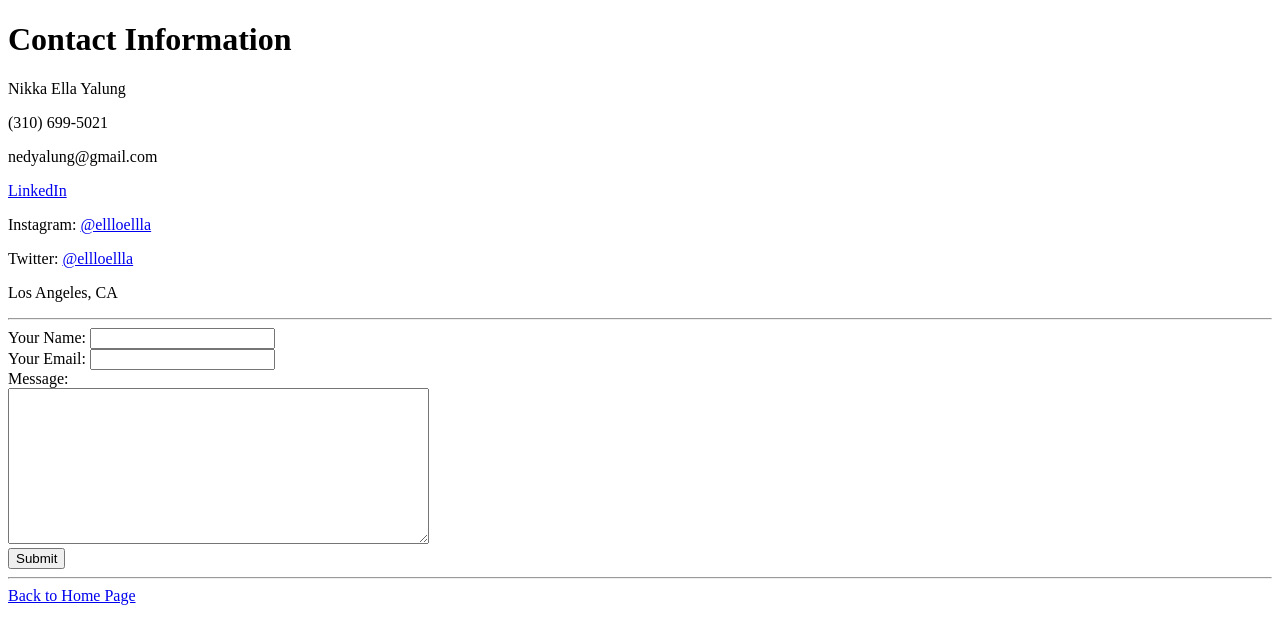
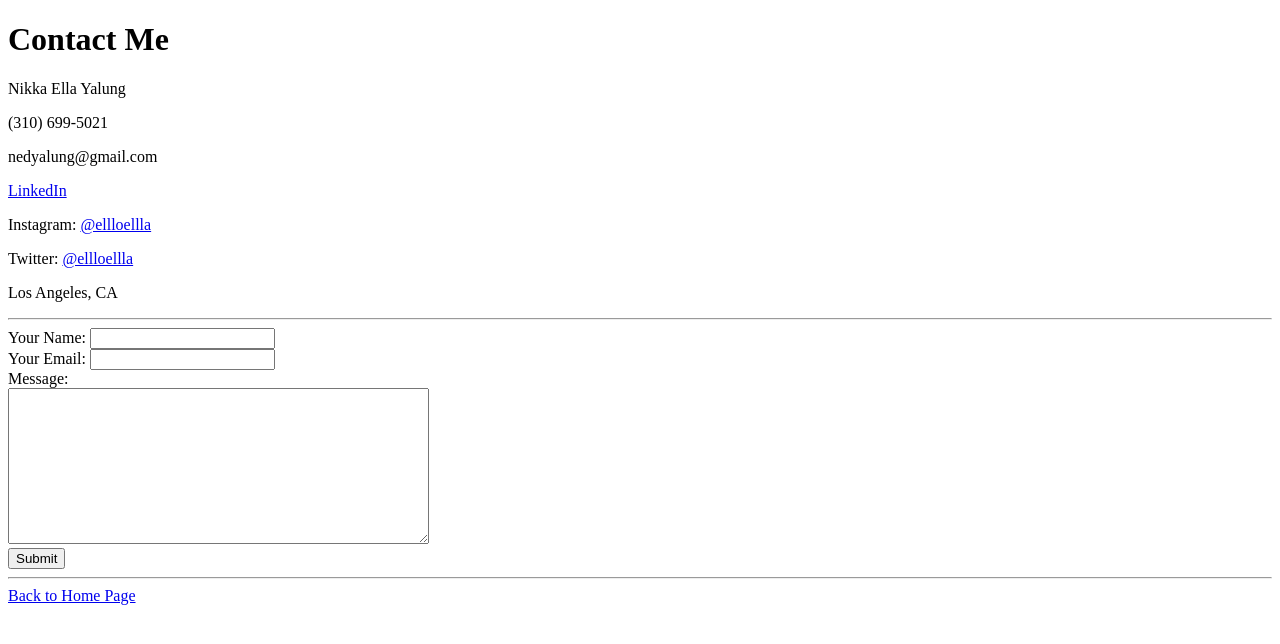
Before and after one commit to nikkaella/cv, a plain HTML site: page contact.html in a window 1280 px wide. Drawn offline with Linux system fonts and the light colour scheme.

Commit message:
contact info -> contact me

```diff
--- a/contact.html
+++ b/contact.html
@@ -7,7 +7,7 @@
 </head>
 
 <body>
-    <h1>Contact Information</h1>
+    <h1>Contact Me</h1>
     <p>Nikka Ella Yalung</p>
     <p>(310) 699-5021</p>
     <p>nedyalung@gmail.com</p>
```
